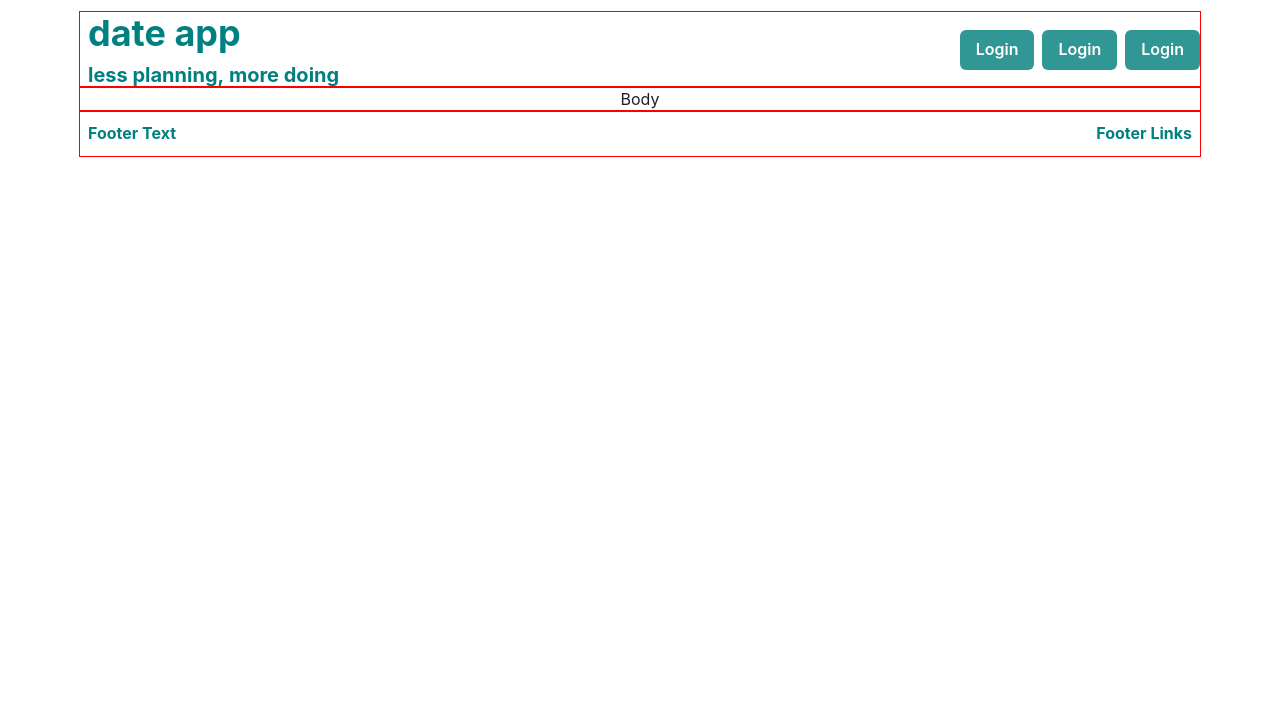
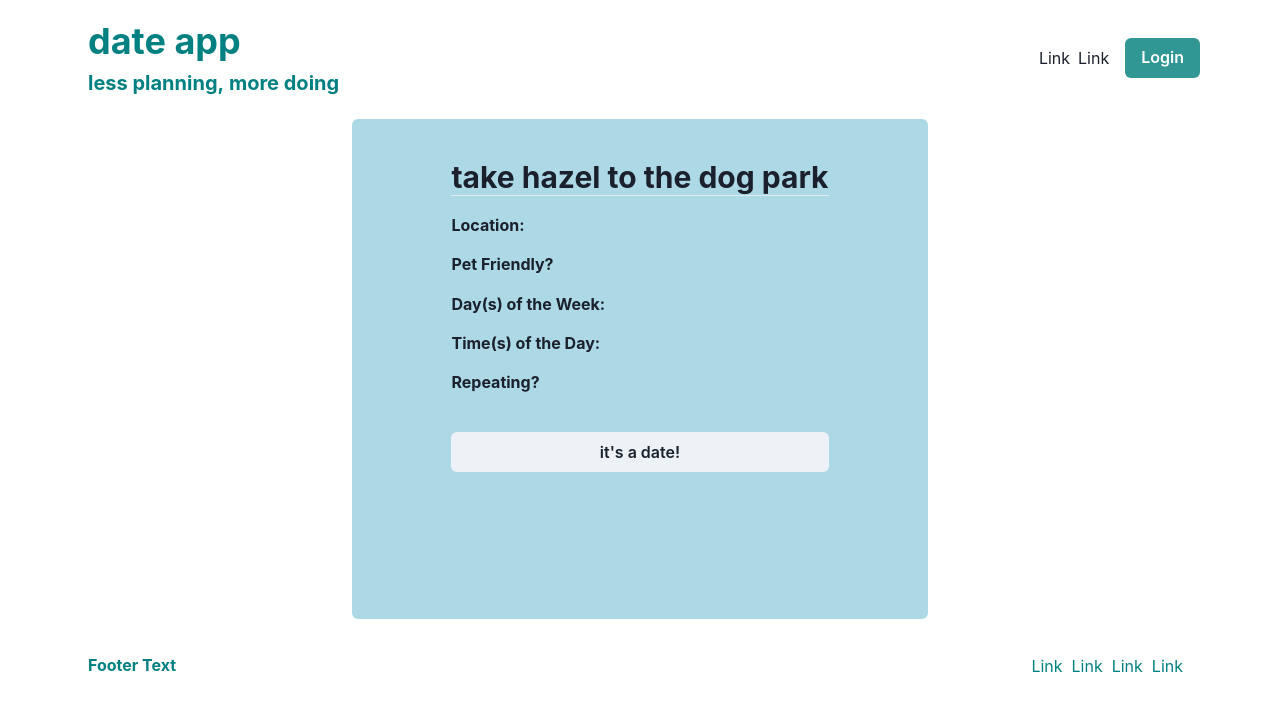
Before and after one commit to christinagiancola/date-app, a React app: page / in a window 1280 px wide. Shown: the top 710 px of the page. Built offline with nearby package versions, Linux system fonts and the light colour scheme.

Commit message:
WIP sample date card in <Body>

```diff
--- a/src/App.js
+++ b/src/App.js
@@ -1,8 +1,9 @@
-import { Container, VStack } from '@chakra-ui/react';
+import { Container } from '@chakra-ui/react';
 import React from 'react';
 import Header from './components/Header';
 import Body from './components/Body';
 import Footer from './components/Footer';
+// import theme from './theme';
 
 const App = () => {
 	return (
--- a/src/components/Body.js
+++ b/src/components/Body.js
@@ -1,10 +1,33 @@
 import React from 'react';
-import { Flex } from '@chakra-ui/react';
+import { Heading, Flex, Box, Container, Button, Spacer } from '@chakra-ui/react';
 
 const Body = () => {
 	return (
-		<Flex id='bodyContainer' w='100%' justify='center'>
-			Body
+		<Flex id='bodyContainer' w='100%' my='3' py='3' justify='center'>
+			<Container bg='lightblue' maxW='xl' h='500' borderRadius='md' centerContent>
+				<Flex justify='center' direction='column'>
+					<Heading as='h3' size='lg' mt='10'>
+						take hazel to the dog park
+					</Heading>
+					<hr></hr>
+					<Heading as='h4' size='sm' mt='5'>
+						Location:
+					</Heading>
+					<Heading as='h4' size='sm' mt='5'>
+						Pet Friendly?
+					</Heading>
+					<Heading as='h4' size='sm' mt='5'>
+						Day(s) of the Week:
+					</Heading>
+					<Heading as='h4' size='sm' mt='5'>
+						Time(s) of the Day:
+					</Heading>
+					<Heading as='h4' size='sm' mt='5' mb='10'>
+						Repeating?
+					</Heading>
+					<Button as='btn'>it's a date!</Button>
+				</Flex>
+			</Container>
 		</Flex>
 	);
 };
--- a/src/components/Footer.js
+++ b/src/components/Footer.js
@@ -12,9 +12,12 @@ const Footer = () => {
 				</Flex>
 				<Spacer />
 				<Flex>
-					<Heading as='h3' size='sm' justifyContent=''>
-						Footer Links
-					</Heading>
+					<Box>
+						<a>Link &nbsp;</a>
+						<a>Link &nbsp;</a>
+						<a>Link &nbsp;</a>
+						<a>Link &nbsp;</a>
+					</Box>
 				</Flex>
 			</HStack>
 		</Box>
--- a/src/components/Header.js
+++ b/src/components/Header.js
@@ -1,10 +1,10 @@
 import React from 'react';
-import { Flex, Spacer, HStack, VStack, Box, Heading, Button } from '@chakra-ui/react';
+import { Flex, Spacer, HStack, VStack, Box, Heading, Button, Link, LinkBox } from '@chakra-ui/react';
 
 const Header = () => {
 	return (
 		<Box w='100%'>
-			<HStack id='headerContainer' justify='space-between' mt='3'>
+			<HStack id='headerContainer' justify='space-between' mt='5'>
 				<VStack align='flex-start' color='teal' px='2'>
 					<Heading as='h1'>date app</Heading>
 					<Heading as='h2' size='md'>
@@ -17,13 +17,11 @@ const Header = () => {
 					</Heading>
 				</VStack>
 				<Spacer />
-				<Button variant='solid' colorScheme='teal'>
-					Login
-				</Button>
-				<Button variant='solid' colorScheme='teal'>
-					Login
-				</Button>
-				<Button variant='solid' colorScheme='teal'>
+				<Box as='nav'>
+					<Link pr='2'>Link</Link>
+					<Link pr='2'>Link</Link>
+				</Box>
+				<Button as='btn' variant='solid' colorScheme='teal'>
 					Login
 				</Button>
 			</HStack>
--- a/src/index.js
+++ b/src/index.js
@@ -1,6 +1,7 @@
 import React from 'react';
 import ReactDOM from 'react-dom';
 import App from './App';
+// import theme from './theme';
 import { ChakraProvider } from '@chakra-ui/react';
 import './style.css';
 
--- a/src/style.css
+++ b/src/style.css
@@ -1,14 +1,14 @@
-#headerContainer {
+/* #headerContainer {
 	outline: 1px solid red;
-}
+} */
 
-#bodyContainer {
+/* #bodyContainer {
 	outline: 1px solid red;
-}
+} */
 
-#footerContainer {
+/* #footerContainer {
 	outline: 1px solid red;
-}
+} */
 
 span.line {
 	display: inline-block;
```
Also changed, not shown: src/theme.js (added, +7 -0 lines), src/assets/images/card.svg (added).
